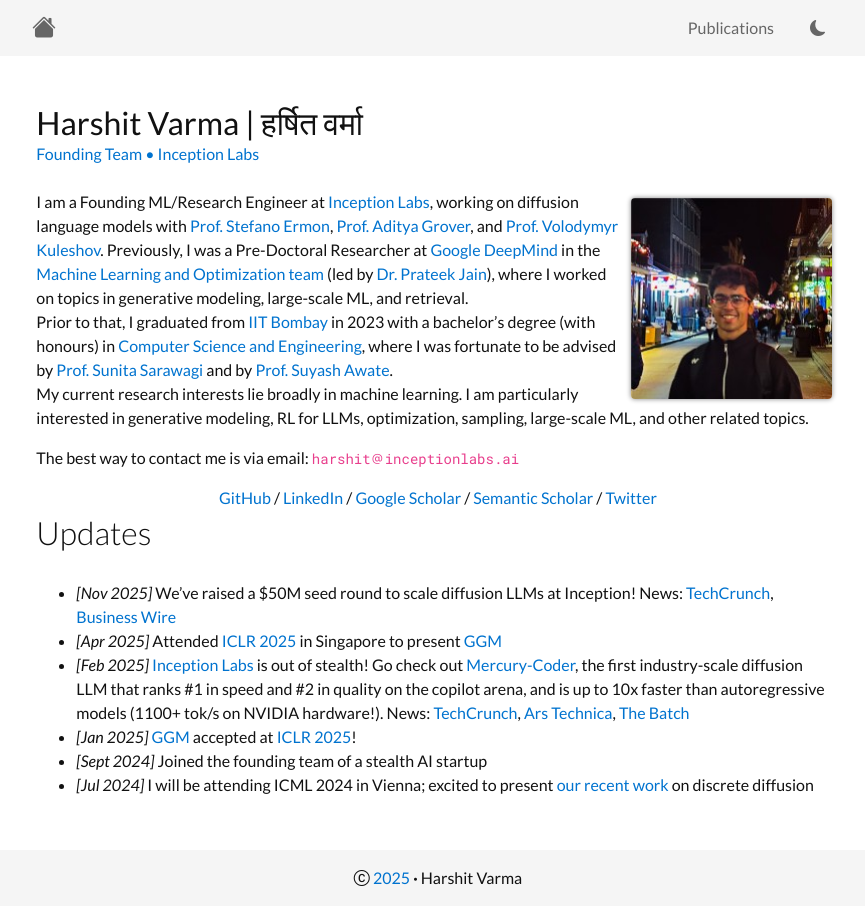
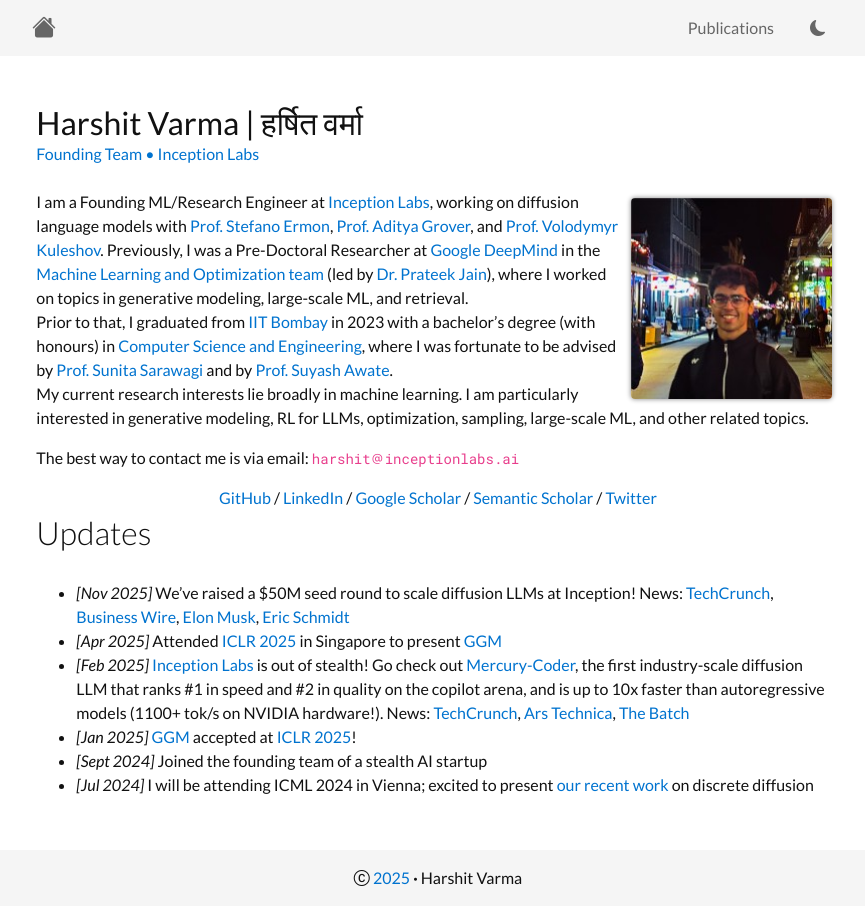
Before and after one commit to hrshtv/hrshtv.github.io, a Jekyll site: the page built from index.html, in a window 1280 px wide. Shown: the whole page, without its empty margins (202-1067 px from the left). Built offline with Jekyll 4.4.1, drawn with Linux system fonts in a browser that asks for light colours; nearby versions of some CDN libraries.

Commit message:
Update updates.md

```diff
--- a/_includes/updates.md
+++ b/_includes/updates.md
@@ -1,4 +1,4 @@
-- *[Nov 2025]* We've raised a $50M seed round to scale diffusion LLMs at Inception! News: [TechCrunch](https://techcrunch.com/2025/11/06/inception-raises-50-million-to-build-diffusion-models-for-code-and-text/), [Business Wire](https://www.businesswire.com/news/home/20251106570339/en/Inception-Raises-%2450M-to-Power-Diffusion-LLMs-Increasing-LLM-Speed-and-Efficiency-by-up-to-10X-and-Unlocking-Real-Time-Accessible-AI-Applications)
+- *[Nov 2025]* We've raised a $50M seed round to scale diffusion LLMs at Inception! News: [TechCrunch](https://techcrunch.com/2025/11/06/inception-raises-50-million-to-build-diffusion-models-for-code-and-text/), [Business Wire](https://www.businesswire.com/news/home/20251106570339/en/Inception-Raises-%2450M-to-Power-Diffusion-LLMs-Increasing-LLM-Speed-and-Efficiency-by-up-to-10X-and-Unlocking-Real-Time-Accessible-AI-Applications), [Elon Musk](https://x.com/deedydas/status/1987220649602130130), [Eric Schmidt](https://www.linkedin.com/posts/eric-e-schmidt_were-thrilled-to-be-partnering-with-inception-activity-7392251908016734208-PBme)
 - *[Apr 2025]* Attended [ICLR 2025](https://iclr.cc/Conferences/2025) in Singapore to present [GGM](https://arxiv.org/abs/2405.17035)
 - *[Feb 2025]* [Inception Labs](https://www.inceptionlabs.ai/) is out of stealth! Go check out [Mercury-Coder](https://chat.inceptionlabs.ai/), the first industry-scale diffusion LLM that ranks #1 in speed and #2 in quality on the copilot arena, and is up to 10x faster than autoregressive models (1100+ tok/s on NVIDIA hardware!). News: [TechCrunch](https://techcrunch.com/2025/02/26/inception-emerges-from-stealth-with-a-new-type-of-ai-model/), [Ars Technica](https://arstechnica.com/ai/2025/02/new-ai-text-diffusion-models-break-speed-barriers-by-pulling-words-from-noise/), [The Batch](https://www.deeplearning.ai/the-batch/mercury-coder-may-be-the-first-commercially-available-language-diffusion-model/)
 - *[Jan 2025]* [GGM](https://arxiv.org/abs/2405.17035) accepted at [ICLR 2025](https://iclr.cc/)!
```
